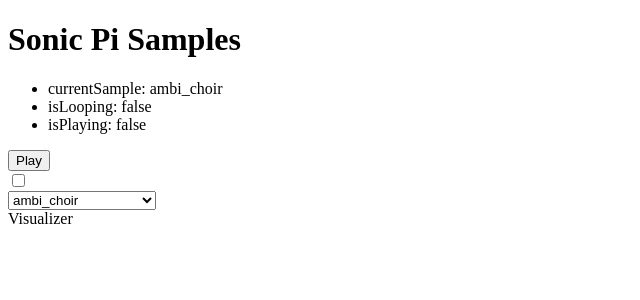
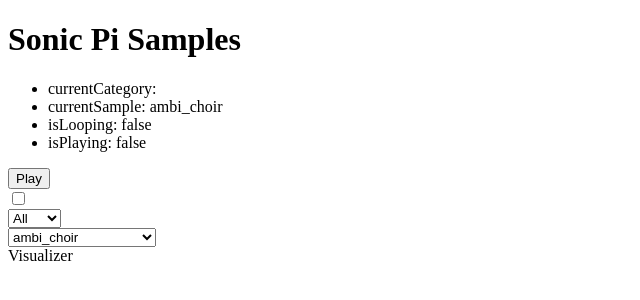
Before and after one commit to Jonic/sonicpi-samples, a React (Create React App) app: page / in a window 1280 px wide. Shown: the top 300 px of the page, without its empty margins (0-640 px from the left). Built offline with nearby package versions, Linux system fonts and the light colour scheme.

Commit message:
Created category selection logic, stubbed filtered samples

```diff
--- /dev/null
+++ b/src/components/Player/Controls/CategorySelector/CategorySelector.js
@@ -0,0 +1,42 @@
+import React, { Component } from 'react'
+import PropTypes from 'prop-types'
+
+class CategorySelector extends Component {
+  handleCategoryChange = (event) => {
+    this.props.categorySelectorChangeHandler(event.target.value)
+  }
+
+  render() {
+    return (
+      <div className="c-CategorySelector">
+        <select
+          className="c-CategorySelector__dropdown"
+          value={this.props.currentCategory}
+          onChange={this.handleCategoryChange}
+        >
+          <option value={null}>All</option>
+          {
+            this.props.categories.map((category, index) => {
+              return (
+                <option
+                  key={index}
+                  value={category}
+                >
+                  {category}
+                </option>
+              )
+            })
+          }
+        </select>
+      </div>
+    )
+  }
+}
+
+CategorySelector.propTypes = {
+  categories:                    PropTypes.array.isRequired,
+  categorySelectorChangeHandler: PropTypes.func.isRequired,
+  currentCategory:               PropTypes.string.isRequired,
+}
+
+export default CategorySelector
--- a/src/components/Player/Controls/Controls.js
+++ b/src/components/Player/Controls/Controls.js
@@ -1,6 +1,7 @@
 import React, { Component } from 'react'
 import PropTypes from 'prop-types'
 
+import CategorySelector from './CategorySelector/CategorySelector'
 import PlayStop from './PlayStop/PlayStop'
 import LoopCheckbox from './LoopCheckbox/LoopCheckbox'
 import SampleSelector from './SampleSelector/SampleSelector'
@@ -19,10 +20,16 @@ class Controls extends Component {
           loopCheckboxClickHandler={this.props.loopCheckboxClickHandler}
         />
 
+        <CategorySelector
+          categories={this.props.categories}
+          categorySelectorChangeHandler={this.props.categorySelectorChangeHandler}
+          currentCategory={this.props.currentCategory}
+        />
+
         <SampleSelector
           currentSample={this.props.currentSample}
           sampleSelectorChangeHandler={this.props.sampleSelectorChangeHandler}
-          samples={this.props.samples}
+          filteredSamples={this.props.filteredSamples}
         />
       </div>
     )
@@ -30,13 +37,16 @@ class Controls extends Component {
 }
 
 Controls.propTypes = {
-  currentSample:               PropTypes.string.isRequired,
-  isPlaying:                   PropTypes.bool.isRequired,
-  isLooping:                   PropTypes.bool.isRequired,
-  loopCheckboxClickHandler:    PropTypes.func.isRequired,
-  playStopClickHandler:        PropTypes.func.isRequired,
-  sampleSelectorChangeHandler: PropTypes.func.isRequired,
-  samples:                     PropTypes.array.isRequired,
+  categories:                    PropTypes.array.isRequired,
+  categorySelectorChangeHandler: PropTypes.func.isRequired,
+  currentCategory:               PropTypes.string.isRequired,
+  currentSample:                 PropTypes.string.isRequired,
+  filteredSamples:               PropTypes.array.isRequired,
+  isPlaying:                     PropTypes.bool.isRequired,
+  isLooping:                     PropTypes.bool.isRequired,
+  loopCheckboxClickHandler:      PropTypes.func.isRequired,
+  playStopClickHandler:          PropTypes.func.isRequired,
+  sampleSelectorChangeHandler:   PropTypes.func.isRequired,
 }
 
 export default Controls
--- a/src/components/Player/Controls/SampleSelector/SampleOption/SampleOption.js
+++ /dev/null
@@ -1,13 +0,0 @@
-import React from 'react'
-import PropTypes from 'prop-types'
-
-const SampleOption = ({ sample }) =>
-  <option value={sample}>
-    {sample}
-  </option>
-
-SampleOption.propTypes = {
-  sample: PropTypes.string.isRequired,
-}
-
-export default SampleOption
--- a/src/components/Player/Controls/SampleSelector/SampleSelector.js
+++ b/src/components/Player/Controls/SampleSelector/SampleSelector.js
@@ -1,16 +1,8 @@
 import React, { Component } from 'react'
 import PropTypes from 'prop-types'
 
-import SampleOption from './SampleOption/SampleOption'
-
 class SampleSelector extends Component {
-  constructor(props) {
-    super(props)
-
-    this.handleChange = this.handleChange.bind(this)
-  }
-
-  handleChange(event) {
+  handleSampleChange = (event) => {
     this.props.sampleSelectorChangeHandler(event.target.value)
   }
 
@@ -20,15 +12,17 @@ class SampleSelector extends Component {
         <select
           className="c-SampleSelector__dropdown"
           value={this.props.currentSample}
-          onChange={this.handleChange}
+          onChange={this.handleSampleChange}
         >
           {
-            this.props.samples.map((sample, index) => {
+            this.props.filteredSamples.map((sample, index) => {
               return (
-                <SampleOption
+                <option
                   key={index}
                   sample={sample}
-                />
+                >
+                  {sample}
+                </option>
               )
             })
           }
@@ -40,8 +34,8 @@ class SampleSelector extends Component {
 
 SampleSelector.propTypes = {
   currentSample:               PropTypes.string.isRequired,
+  filteredSamples:             PropTypes.array.isRequired,
   sampleSelectorChangeHandler: PropTypes.func.isRequired,
-  samples:                     PropTypes.array.isRequired,
 }
 
 export default SampleSelector
--- a/src/components/Player/Debug/Debug.js
+++ b/src/components/Player/Debug/Debug.js
@@ -8,6 +8,7 @@ class Debug extends Component {
         <h1>Sonic Pi Samples</h1>
 
         <ul>
+          <li>currentCategory: {this.props.currentCategory}</li>
           <li>currentSample: {this.props.currentSample}</li>
           <li>isLooping: {this.props.isLooping.toString()}</li>
           <li>isPlaying: {this.props.isPlaying.toString()}</li>
@@ -18,9 +19,10 @@ class Debug extends Component {
 }
 
 Debug.propTypes = {
-  currentSample: PropTypes.string.isRequired,
-  isLooping:     PropTypes.bool.isRequired,
-  isPlaying:     PropTypes.bool.isRequired,
+  currentCategory: PropTypes.string.isRequired,
+  currentSample:   PropTypes.string.isRequired,
+  isLooping:       PropTypes.bool.isRequired,
+  isPlaying:       PropTypes.bool.isRequired,
 }
 
 export default Debug
--- a/src/components/Player/Player.js
+++ b/src/components/Player/Player.js
@@ -1,5 +1,6 @@
 import React, { Component } from 'react'
 
+import categories from './_config/categories'
 import samples from './_config/samples'
 
 import Audio from './Audio/Audio'
@@ -12,10 +13,13 @@ class Player extends Component {
     super(props)
 
     this.state = {
-      currentSample: samples[0],
-      isLooping:     false,
-      isPlaying:     false,
-      samples:       samples,
+      categories:      categories,
+      currentCategory: null,
+      currentSample:   samples[0],
+      filteredSamples: samples,
+      isLooping:       false,
+      isPlaying:       false,
+      samples:         samples,
     }
   }
 
@@ -31,6 +35,13 @@ class Player extends Component {
 
   sampleEndedHandler = () => {
     this.setIsPlayingStateTo(false)
+  }
+
+  categorySelectorChangeHandler = (category) => {
+    this.setState({
+      currentCategory: category,
+      isPlaying:       false,
+    })
   }
 
   sampleSelectorChangeHandler = (sample) => {
@@ -54,6 +65,7 @@ class Player extends Component {
     return (
       <div className="c-Player">
         <Debug
+          currentCategory={this.state.currentCategory}
           currentSample={this.state.currentSample}
           isLooping={this.state.isLooping}
           isPlaying={this.state.isPlaying}
@@ -67,13 +79,16 @@ class Player extends Component {
         />
 
         <Controls
+          categories={this.state.categories}
+          categorySelectorChangeHandler={this.categorySelectorChangeHandler}
+          currentCategory={this.state.currentCategory}
           currentSample={this.state.currentSample}
+          filteredSamples={this.state.filteredSamples}
           isLooping={this.state.isLooping}
           isPlaying={this.state.isPlaying}
           loopCheckboxClickHandler={this.loopCheckboxClickHandler}
           playStopClickHandler={this.playStopClickHandler}
           sampleSelectorChangeHandler={this.sampleSelectorChangeHandler}
-          samples={this.state.samples}
         />
 
         <Visualizer
--- /dev/null
+++ b/src/components/Player/_config/categories.json
@@ -0,0 +1,13 @@
+[
+  "ambi",
+  "bass",
+  "bd",
+  "drum",
+  "elec",
+  "guit",
+  "loop",
+  "misc",
+  "perc",
+  "sn",
+  "tabla"
+]
```
